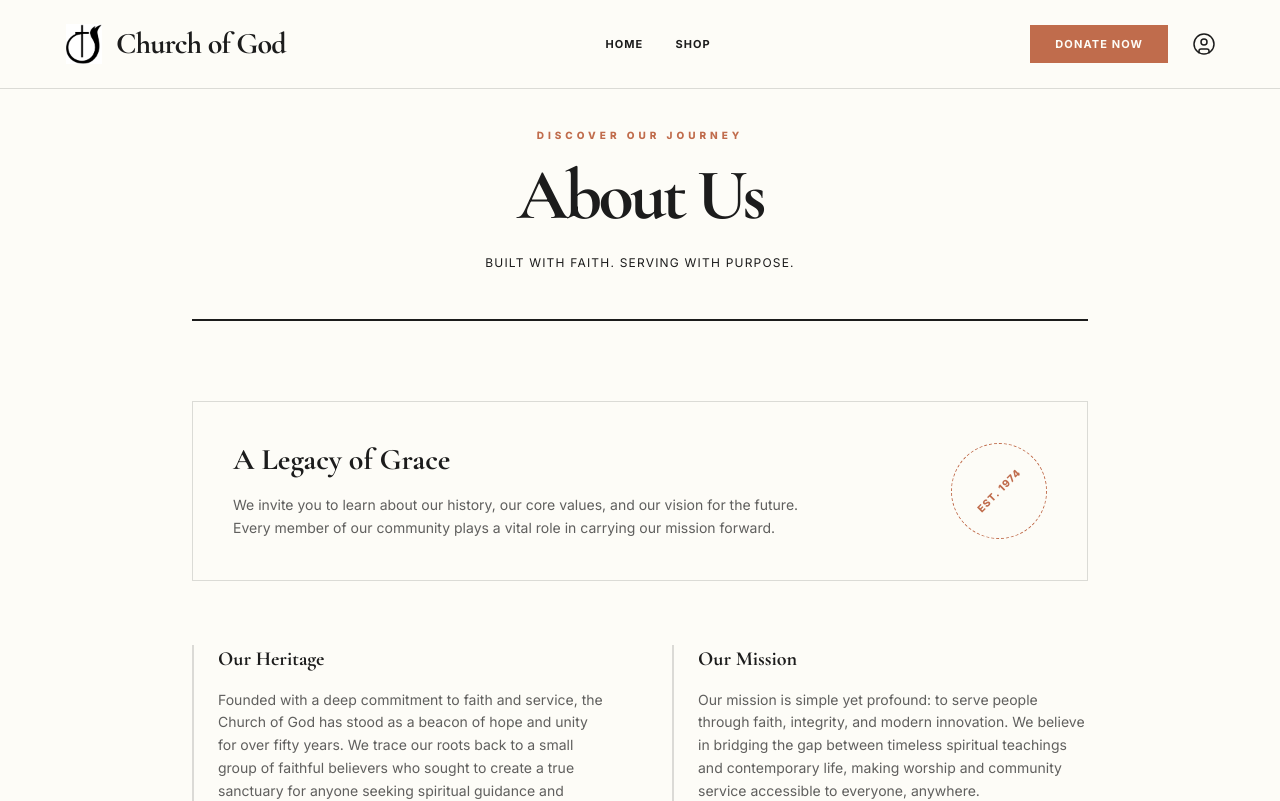
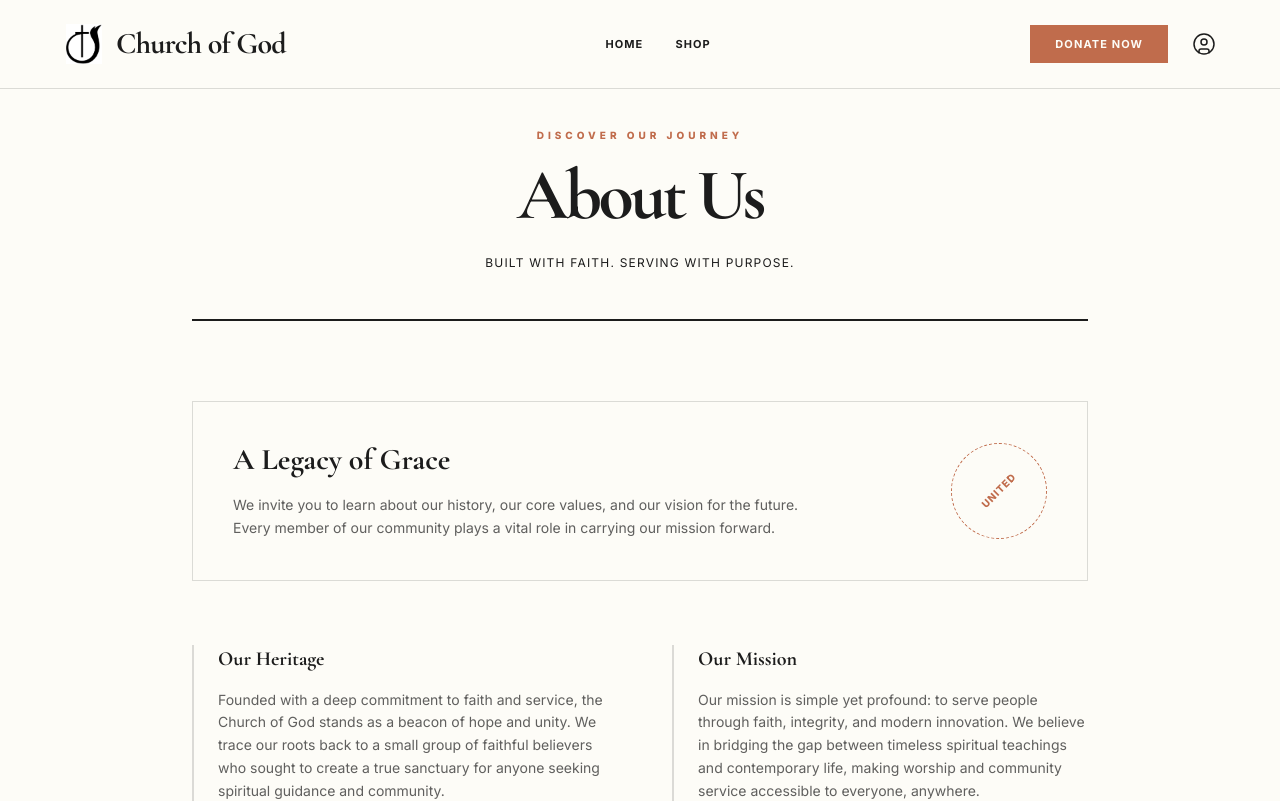
Before and after one commit to Alwin-2005/Church-Donation-, a React (Vite) app in the folder frontend/: page /about in a window 1280 px wide. Shown: the top 801 px of the page. Built offline with nearby package versions, Linux system fonts and the light colour scheme.

Commit message:
about us change

```diff
--- a/frontend/src/components/Footer/AboutUs.jsx
+++ b/frontend/src/components/Footer/AboutUs.jsx
@@ -4,7 +4,7 @@ const AboutUs = () => {
   const sections = [
     {
       title: "Our Heritage",
-      content: "Founded with a deep commitment to faith and service, the Church of God has stood as a beacon of hope and unity for over fifty years. We trace our roots back to a small group of faithful believers who sought to create a true sanctuary for anyone seeking spiritual guidance and community."
+      content: "Founded with a deep commitment to faith and service, the Church of God stands as a beacon of hope and unity. We trace our roots back to a small group of faithful believers who sought to create a true sanctuary for anyone seeking spiritual guidance and community."
     },
     {
       title: "Our Mission",
@@ -39,7 +39,7 @@ const AboutUs = () => {
              </p>
           </div>
           <div className="hidden sm:flex mt-8 sm:mt-0 items-center justify-center w-24 h-24 rounded-full border border-dashed border-accent">
-            <span className="text-[10px] uppercase font-black tracking-widest text-accent rotate-[-45deg]">Est. 1974</span>
+            <span className="text-[10px] uppercase font-black tracking-widest text-accent rotate-[-45deg] whitespace-nowrap">United</span>
           </div>
         </div>
 
```
